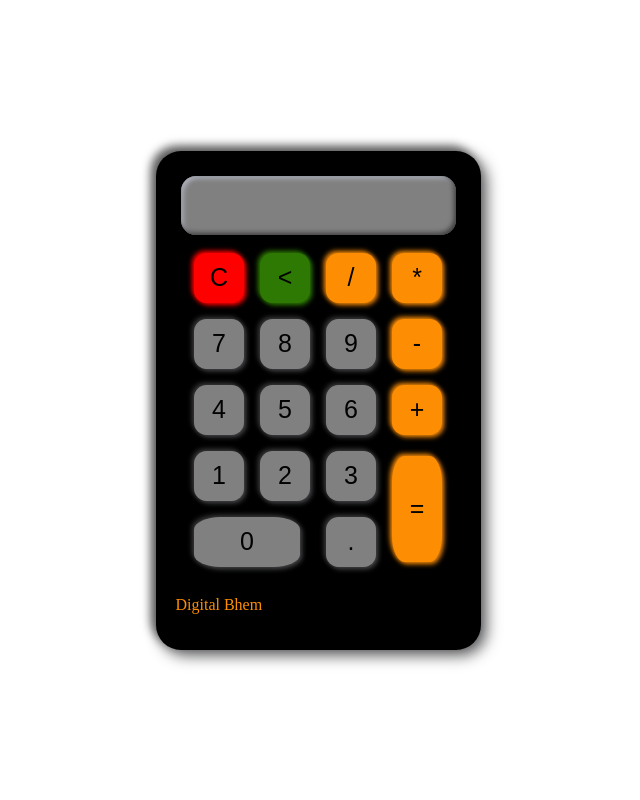
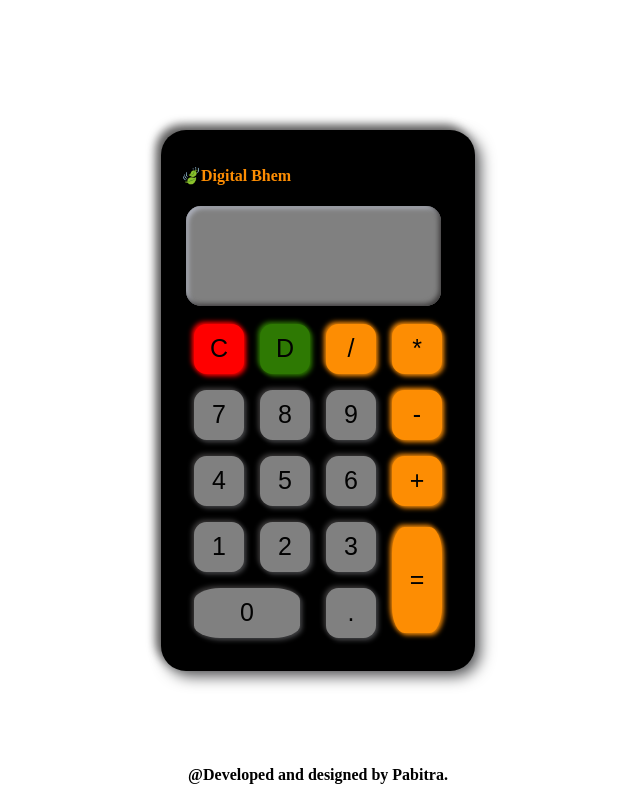
Before and after one commit to Pabitra-Sahoo/DIGIBHEM, a plain HTML site: page index.html in a window 1280 px wide. Shown: the whole page, without its empty margins (322-962 px from the left). Drawn offline with Linux system fonts and the light colour scheme.

Commit message:
Update index.html

```diff
--- a/index.html
+++ b/index.html
@@ -27,6 +27,17 @@
             margin: 2px;
             cursor: pointer;
         }
+        .mytext{
+            width: 50px;
+            height: 50px;
+            font-size: 25px;
+            margin: 2px;
+            cursor: pointer;
+        }
+        footer{
+            margin-top: auto;
+
+        }
         .back-button{
             width: 50px;
             height: 50px;
@@ -35,20 +46,22 @@
             cursor: pointer;
         }
         .textview {
-            width: 245px;
+            width: 195px;
             margin: 5px;
-            font-size: 25px;
-            padding: 15px;
+            font-size: 35px;
+            padding: 30px;
         }
     </style>
 </head>
 <body>
+
     <div id="calculator">
+        <p id="myName"><b>🍃Digital Bhem</b> </p>
         <input type="text" id="result" class="textview">
         <table>
             <tr>
                 <td><input type="button" value="C" class="clear-button" onclick="clean()"></td>
-                <td><input type="button" value="<" class="back-button" onclick="back()"></td>
+                <td><input type="button" value="D" class="back-button" onclick="back()"></td>
                 <td><input type="button" value="/" class="operator-button" onclick="insert('/')"></td>
                 <td><input type="button" value="*" class="operator-button" onclick="insert('*')"></td>
             </tr>
@@ -75,7 +88,11 @@
                 <td><input type="button" value="." class="number-button" onclick="insert('.')"></td>
             </tr>
         </table>
-        <p id="myName">Digital Bhem</p>
+
     </div>
+    <footer class="footer">
+        <p><b>@Developed and designed by Pabitra.</b></p>
+    </footer>
+
 </body>
 </html>
```
